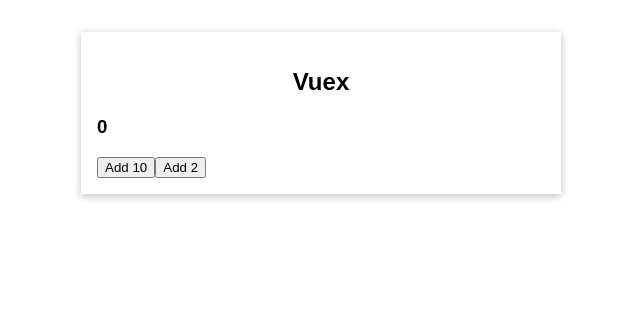
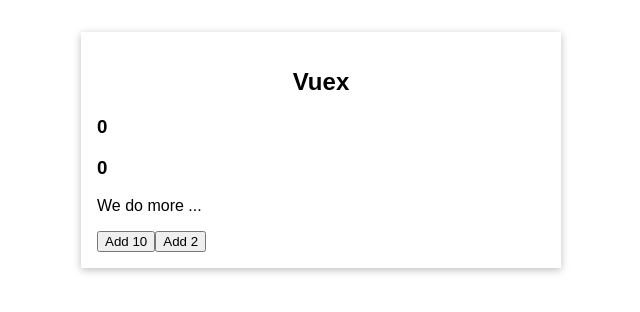
Before and after one commit to yozdil/learning-vue, a Vue app in the folder 05-vuex/: page / in a window 1280 px wide. Shown: the top 312 px of the page, without its empty margins (319-959 px from the left). Built offline with nearby package versions, Linux system fonts and the light colour scheme.

Commit message:
use getters

```diff
--- a/05-vuex/src/App.vue
+++ b/05-vuex/src/App.vue
@@ -2,6 +2,7 @@
   <base-container title="Vuex">
     <h3>{{ $store.state.counter }}</h3>
     <the-counter></the-counter>
+    <favorite-value></favorite-value>
     <button @click="addOne">Add 10</button>
     <change-counter></change-counter>
   </base-container>
@@ -11,12 +12,14 @@
 import BaseContainer from './components/BaseContainer.vue';
 import TheCounter from './components/TheCounter.vue';
 import ChangeCounter from './components/ChangeCounter.vue';
+import FavoriteValue from './components/FavoriteValue.vue';
 
 export default {
   components: {
     BaseContainer,
     TheCounter,
-    ChangeCounter
+    ChangeCounter,
+    FavoriteValue
   },
   methods: {
     addOne() {
--- /dev/null
+++ b/05-vuex/src/components/FavoriteValue.vue
@@ -0,0 +1,16 @@
+<template>
+  <div>
+    <h3>{{ counter }}</h3>
+    <p>We do more ...</p>
+  </div>
+</template>
+
+<script>
+export default {
+  computed: {
+    counter() {
+      return this.$store.getters.normalizedCounter;
+    }
+  }
+};
+</script>
--- a/05-vuex/src/components/TheCounter.vue
+++ b/05-vuex/src/components/TheCounter.vue
@@ -8,7 +8,7 @@
 export default {
   computed: {
     addOne() {
-      return this.$store.state.counter;
+      return this.$store.getters.finalCounter;
     }
   }
 };
--- a/05-vuex/src/main.js
+++ b/05-vuex/src/main.js
@@ -16,6 +16,22 @@ const store = createStore({
     increase(state, payload) {
       state.counter += payload.value;
     }
+  },
+  getters: {
+    finalCounter(state) {
+      return state.counter * 2;
+    },
+    normalizedCounter(_, getters) {
+      const finalCounter = getters.finalCounter;
+
+      if (finalCounter < 0) {
+        return 0;
+      }
+      if (finalCounter > 100) {
+        return 100;
+      }
+      return finalCounter;
+    }
   }
 });
 
```
